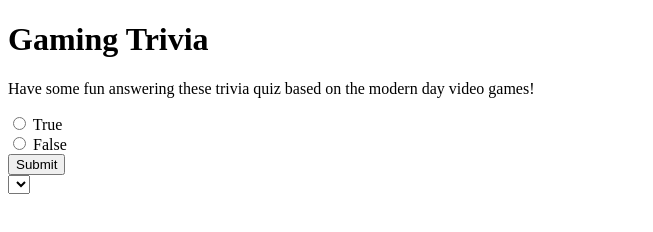
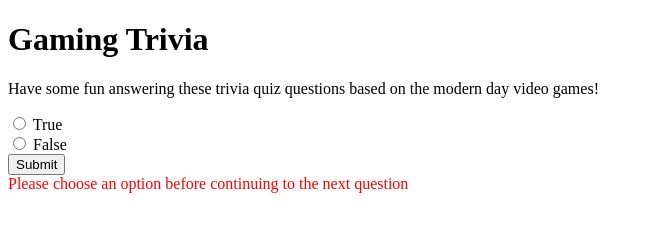
Before and after one commit to HeshiMacharia2408/Project-Phase-One, a plain HTML site: page trivia.html in a window 1280 px wide. Shown: the whole page, without its empty margins (0-653 px from the left). Drawn offline with Linux system fonts and the light colour scheme; no server answers.

Commit message:
commit-2

```diff
--- a/trivia.html
+++ b/trivia.html
@@ -1,9 +1,10 @@
 <!DOCTYPE html>
 <html lang="en">
 <head>
-    <meta>
+    <meta charset="UTF-8">
+    <meta name="viewport" content="width=device-width, initial-scale=1.0">
     <h1>Gaming Trivia</h1>
-    <p>Have some fun answering these trivia quiz based on the modern day video games!</p>
+    <p>Have some fun answering these trivia quiz questions based on the modern day video games!</p>
 </head>
 <body>
     <p></p>
@@ -13,8 +14,7 @@
         <input type="radio" id="option2" name="answer" value="">
         <label for="option2" id="label2"></label>False<br>
         <button type="button" onclick="checkAnswer()">Submit</button>
-        <div id="Please choose an option before going to the next question" style="color: red;"></div>
-        <select name="option" id="option field"></select>
+        <div id="Error Message" style="color: red;">Please choose an option before continuing to the next question</div>
     </form>
     <script src="index.js"></script>
     <script src="http://localhost:3000"></script>
```
